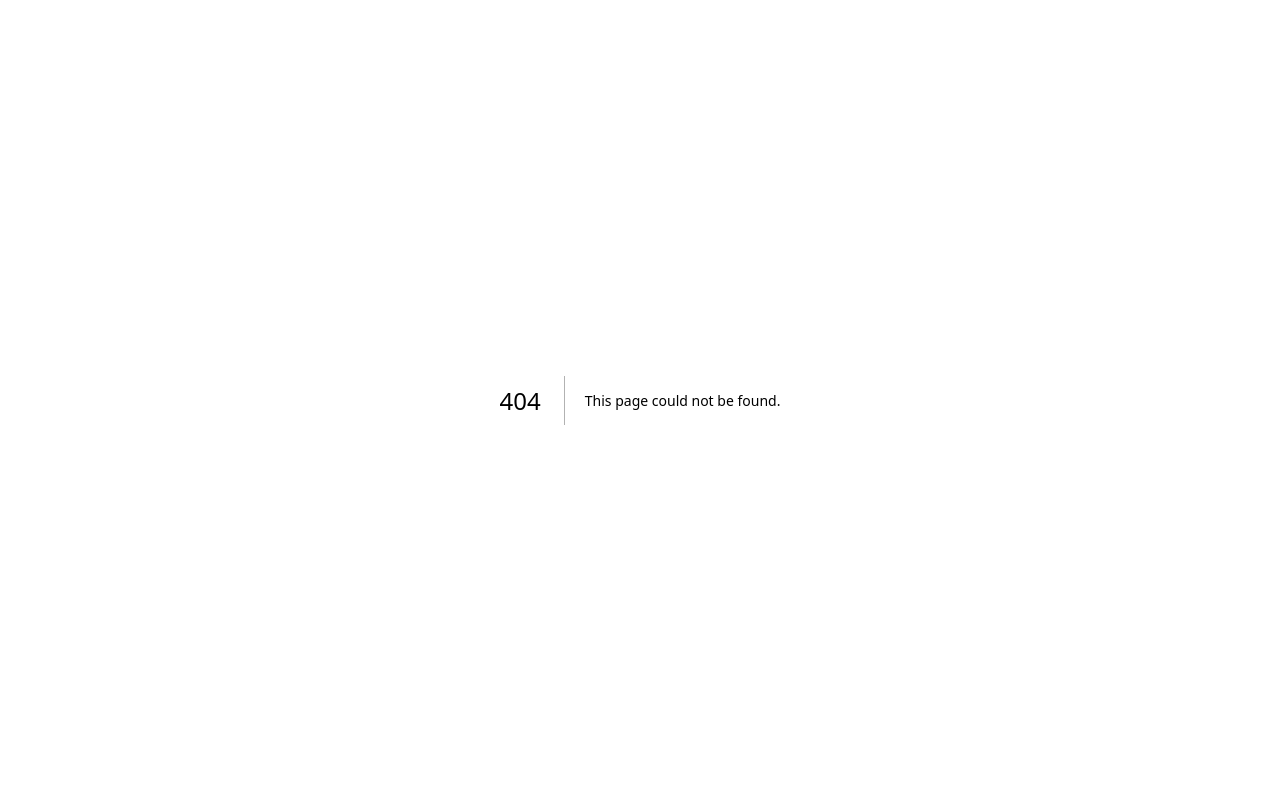
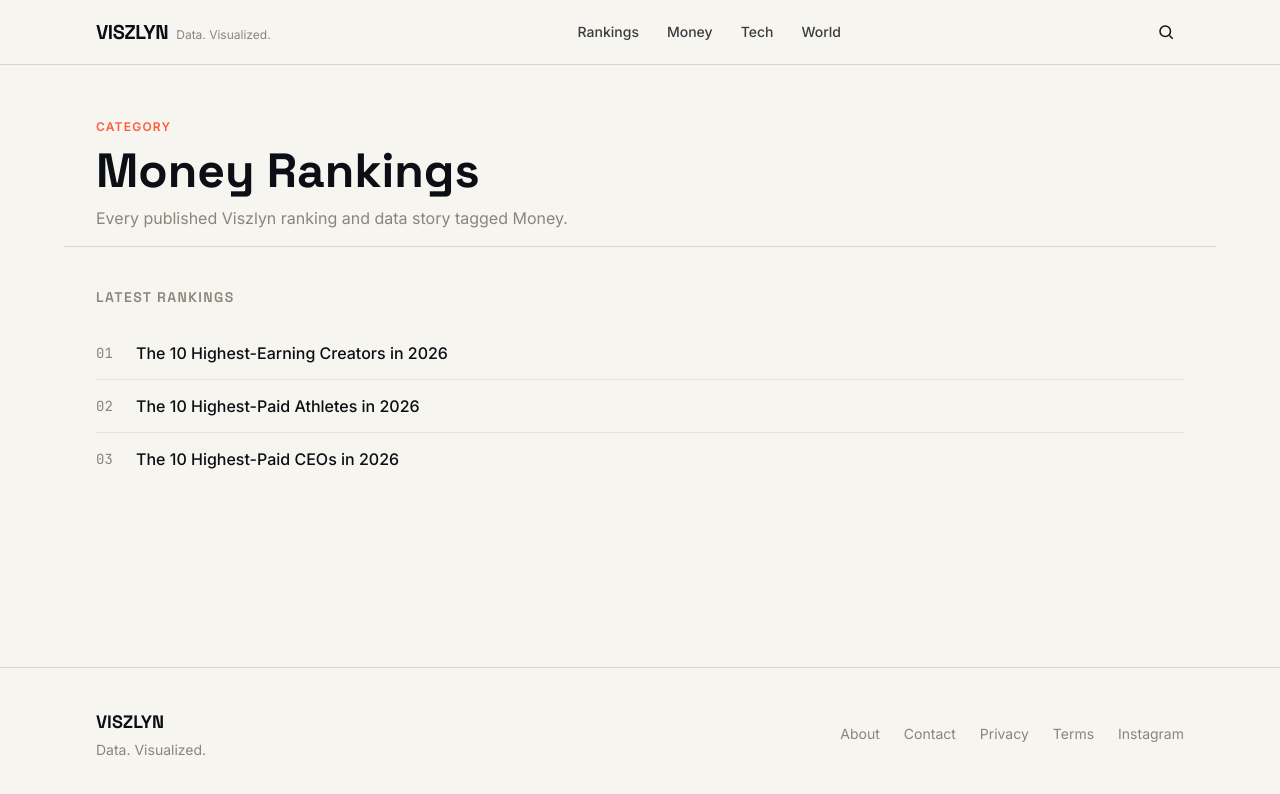
Before and after one commit to Vedang1655/viszlyn, a Next.js app: page /category/money in a window 1280 px wide. Before the commit this address had no page. Shown: the top 794 px of the page. Built offline with nearby package versions, Linux system fonts and the light colour scheme.

Commit message:
Add category pages, fix dead links, build article pipeline

```diff
--- /dev/null
+++ b/src/app/category/[slug]/page.tsx
@@ -0,0 +1,84 @@
+import type { Metadata } from "next";
+import { notFound } from "next/navigation";
+import { SiteHeader } from "@/components/SiteHeader";
+import { SiteFooter } from "@/components/SiteFooter";
+import { LatestRankings } from "@/components/LatestRankings";
+import { ALL_RANKING_ARTICLES } from "@/data/rankings";
+
+// Maps the header nav's URL slugs to the "eyebrow" tag used on article data.
+// Add an entry here whenever a new category is introduced.
+const CATEGORY_LABELS: Record<string, string> = {
+  money: "Money",
+  tech: "Tech",
+  world: "World",
+};
+
+type PageProps = {
+  params: Promise<{ slug: string }>;
+};
+
+export function generateStaticParams() {
+  return Object.keys(CATEGORY_LABELS).map((slug) => ({ slug }));
+}
+
+export async function generateMetadata({ params }: PageProps): Promise<Metadata> {
+  const { slug } = await params;
+  const label = CATEGORY_LABELS[slug];
+  if (!label) return {};
+
+  return {
+    title: `${label} Rankings | Viszlyn`,
+    description: `Browse every Viszlyn ranking and data story tagged ${label}.`,
+    alternates: {
+      canonical: `https://viszlyn.io/category/${slug}`,
+    },
+  };
+}
+
+export default async function CategoryPage({ params }: PageProps) {
+  const { slug } = await params;
+  const label = CATEGORY_LABELS[slug];
+
+  if (!label) {
+    notFound();
+  }
+
+  const matchingArticles = ALL_RANKING_ARTICLES.filter(
+    (article) => article.eyebrow.toLowerCase() === label.toLowerCase()
+  );
+
+  const rankings = matchingArticles.map((article) => ({
+    title: article.title,
+    href: `/rankings/${article.slug}`,
+  }));
+
+  return (
+    <>
+      <SiteHeader />
+      <main className="flex-1">
+        <section className="max-w-6xl mx-auto px-5 md:px-8 pt-12 pb-4">
+          <span className="font-body text-xs font-semibold tracking-widest text-signal uppercase">
+            Category
+          </span>
+          <h1 className="font-display font-bold text-3xl md:text-5xl text-ink mt-2 mb-2 leading-[1.1]">
+            {label} Rankings
+          </h1>
+          <p className="font-body text-stone max-w-2xl">
+            Every published Viszlyn ranking and data story tagged {label}.
+          </p>
+        </section>
+
+        {rankings.length > 0 ? (
+          <LatestRankings rankings={rankings} />
+        ) : (
+          <section className="max-w-6xl mx-auto px-5 md:px-8 py-16 border-t border-stone-light">
+            <p className="font-body text-stone text-center">
+              No {label} rankings published yet — check back soon.
+            </p>
+          </section>
+        )}
+      </main>
+      <SiteFooter />
+    </>
+  );
+}
--- a/src/app/page.tsx
+++ b/src/app/page.tsx
@@ -158,10 +158,10 @@ const DETAILED_ENTRIES = [
 const LATEST_RANKINGS = [
   { title: "The 10 Highest-Paid CEOs in 2026", href: "/rankings/highest-paid-ceos-2026" },
   { title: "The 10 Highest-Earning Creators in 2026", href: "/rankings/highest-earning-creators-2026" },
-  { title: "World's Most Valuable Companies", href: "/rankings/most-valuable-companies" },
+  { title: "World's Most Valuable Companies", href: "/rankings/most-valuable-companies", comingSoon: true },
   { title: "Highest-Paid Athletes in 2026", href: "/rankings/highest-paid-athletes-2026" },
-  { title: "World's Largest Cities", href: "/rankings/largest-cities" },
-  { title: "Most Visited Countries", href: "/rankings/most-visited-countries" },
+  { title: "World's Largest Cities", href: "/rankings/largest-cities", comingSoon: true },
+  { title: "Most Visited Countries", href: "/rankings/most-visited-countries", comingSoon: true },
 ];
 
 export default function Home() {
--- a/src/app/rankings/page.tsx
+++ b/src/app/rankings/page.tsx
@@ -6,9 +6,9 @@ const ALL_RANKINGS = [
   { title: "The 10 Highest-Paid CEOs in 2026", href: "/rankings/highest-paid-ceos-2026" },
   { title: "The 10 Highest-Paid Athletes in 2026", href: "/rankings/highest-paid-athletes-2026" },
   { title: "The 10 Highest-Earning Creators in 2026", href: "/rankings/highest-earning-creators-2026" },
-  { title: "World's Most Valuable Companies", href: "/rankings/most-valuable-companies" },
-  { title: "World's Largest Cities", href: "/rankings/largest-cities" },
-  { title: "Most Visited Countries", href: "/rankings/most-visited-countries" },
+  { title: "World's Most Valuable Companies", href: "/rankings/most-valuable-companies", comingSoon: true },
+  { title: "World's Largest Cities", href: "/rankings/largest-cities", comingSoon: true },
+  { title: "Most Visited Countries", href: "/rankings/most-visited-countries", comingSoon: true },
 ];
 
 export default function RankingsIndex() {
--- a/src/app/sitemap.ts
+++ b/src/app/sitemap.ts
@@ -1,8 +1,28 @@
 import type { MetadataRoute } from "next";
+import { ALL_RANKING_ARTICLES } from "@/data/rankings";
 
 const BASE_URL = "https://viszlyn.io";
 
+function safeDate(value: string): Date {
+  const parsed = new Date(value);
+  return Number.isNaN(parsed.getTime()) ? new Date() : parsed;
+}
+
 export default function sitemap(): MetadataRoute.Sitemap {
+  const rankingEntries: MetadataRoute.Sitemap = ALL_RANKING_ARTICLES.map((article) => ({
+    url: `${BASE_URL}/rankings/${article.slug}`,
+    lastModified: safeDate(article.lastUpdated),
+    changeFrequency: "weekly",
+    priority: 0.8,
+  }));
+
+  const categoryEntries: MetadataRoute.Sitemap = ["money", "tech", "world"].map((slug) => ({
+    url: `${BASE_URL}/category/${slug}`,
+    lastModified: new Date(),
+    changeFrequency: "weekly",
+    priority: 0.6,
+  }));
+
   return [
     {
       url: BASE_URL,
@@ -16,24 +36,8 @@ export default function sitemap(): MetadataRoute.Sitemap {
       changeFrequency: "daily",
       priority: 0.9,
     },
-    {
-      url: `${BASE_URL}/rankings/highest-earning-creators-2026`,
-      lastModified: new Date("2026-08-31"),
-      changeFrequency: "weekly",
-      priority: 0.8,
-    },
-    {
-      url: `${BASE_URL}/rankings/highest-paid-athletes-2026`,
-      lastModified: new Date("2026-09-05"),
-      changeFrequency: "weekly",
-      priority: 0.8,
-    },
-    {
-      url: `${BASE_URL}/rankings/highest-paid-ceos-2026`,
-      lastModified: new Date("2026-09-08"),
-      changeFrequency: "weekly",
-      priority: 0.8,
-    },
+    ...rankingEntries,
+    ...categoryEntries,
     {
       url: `${BASE_URL}/links`,
       lastModified: new Date("2026-09-05"),
--- a/src/components/LatestRankings.tsx
+++ b/src/components/LatestRankings.tsx
@@ -3,6 +3,7 @@ import Link from "next/link";
 type RankingLink = {
   title: string;
   href: string;
+  comingSoon?: boolean;
 };
 
 export function LatestRankings({ rankings }: { rankings: RankingLink[] }) {
@@ -12,21 +13,33 @@ export function LatestRankings({ rankings }: { rankings: RankingLink[] }) {
         Latest Rankings
       </h2>
       <ol className="flex flex-col">
-        {rankings.map((item, i) => (
-          <li key={item.href} className="border-b border-stone-light/60 last:border-0">
-            <Link
-              href={item.href}
-              className="flex items-center gap-4 py-3.5 group"
+        {rankings.map((item, i) =>
+          item.comingSoon ? (
+            <li
+              key={item.href}
+              className="flex items-center gap-4 py-3.5 border-b border-stone-light/60 last:border-0 opacity-50 cursor-default"
             >
               <span className="font-data text-sm text-stone w-6 shrink-0">
                 {String(i + 1).padStart(2, "0")}
               </span>
-              <span className="font-body font-medium text-ink group-hover:text-signal transition-colors">
-                {item.title}
+              <span className="font-body font-medium text-ink">{item.title}</span>
+              <span className="font-body text-[10px] font-semibold tracking-wide text-stone uppercase border border-stone-light rounded-full px-2 py-0.5 ml-auto">
+                Coming Soon
               </span>
-            </Link>
-          </li>
-        ))}
+            </li>
+          ) : (
+            <li key={item.href} className="border-b border-stone-light/60 last:border-0">
+              <Link href={item.href} className="flex items-center gap-4 py-3.5 group">
+                <span className="font-data text-sm text-stone w-6 shrink-0">
+                  {String(i + 1).padStart(2, "0")}
+                </span>
+                <span className="font-body font-medium text-ink group-hover:text-signal transition-colors">
+                  {item.title}
+                </span>
+              </Link>
+            </li>
+          )
+        )}
       </ol>
     </section>
   );
--- a/src/components/RelatedRankings.tsx
+++ b/src/components/RelatedRankings.tsx
@@ -3,12 +3,24 @@ import Link from "next/link";
 type RelatedLink = {
   title: string;
   href: string;
+  comingSoon?: boolean;
 };
 
 export function RelatedRankings({ links }: { links: RelatedLink[] }) {
   return (
     <div className="grid grid-cols-1 sm:grid-cols-2 gap-3">
-      {links.map((link) => (
+      {links.map((link) =>
+        link.comingSoon ? (
+          <div
+            key={link.href}
+            className="border border-stone-light rounded-lg p-4 flex items-center justify-between gap-2 opacity-50 cursor-default"
+          >
+            <span className="font-body font-medium text-sm text-ink">{link.title}</span>
+            <span className="font-body text-[10px] font-semibold tracking-wide text-stone uppercase border border-stone-light rounded-full px-2 py-0.5 shrink-0">
+              Coming Soon
+            </span>
+          </div>
+        ) : (
           <Link
             key={link.href}
             href={link.href}
@@ -21,7 +33,8 @@ export function RelatedRankings({ links }: { links: RelatedLink[] }) {
               →
             </span>
           </Link>
-      ))}
+        )
+      )}
     </div>
   );
 }
--- a/src/data/rankings/highest-earning-creators-2026.ts
+++ b/src/data/rankings/highest-earning-creators-2026.ts
@@ -224,8 +224,8 @@ export const highestEarningCreators2026: RankingArticle = {
 
   relatedLinks: [
     { title: "The 10 Highest-Paid CEOs in 2026", href: "/rankings/highest-paid-ceos-2026" },
-    { title: "World's Most Valuable Companies", href: "/rankings/most-valuable-companies" },
+    { title: "World's Most Valuable Companies", href: "/rankings/most-valuable-companies", comingSoon: true },
     { title: "Highest-Paid Athletes in 2026", href: "/rankings/highest-paid-athletes-2026" },
-    { title: "Richest People in the World", href: "/rankings/richest-people" },
+    { title: "Richest People in the World", href: "/rankings/richest-people", comingSoon: true },
   ],
 };
--- a/src/data/rankings/highest-paid-athletes-2026.ts
+++ b/src/data/rankings/highest-paid-athletes-2026.ts
@@ -226,7 +226,7 @@ export const highestPaidAthletes2026: RankingArticle = {
   relatedLinks: [
     { title: "The 10 Highest-Paid CEOs in 2026", href: "/rankings/highest-paid-ceos-2026" },
     { title: "The 10 Highest-Earning Creators in 2026", href: "/rankings/highest-earning-creators-2026" },
-    { title: "World's Most Valuable Companies", href: "/rankings/most-valuable-companies" },
-    { title: "Richest People in the World", href: "/rankings/richest-people" },
+    { title: "World's Most Valuable Companies", href: "/rankings/most-valuable-companies", comingSoon: true },
+    { title: "Richest People in the World", href: "/rankings/richest-people", comingSoon: true },
   ],
 };
--- a/src/data/rankings/highest-paid-ceos-2026.ts
+++ b/src/data/rankings/highest-paid-ceos-2026.ts
@@ -217,7 +217,7 @@ export const highestPaidCeos2026: RankingArticle = {
   relatedLinks: [
     { title: "The 10 Highest-Paid Athletes in 2026", href: "/rankings/highest-paid-athletes-2026" },
     { title: "The 10 Highest-Earning Creators in 2026", href: "/rankings/highest-earning-creators-2026" },
-    { title: "World's Most Valuable Companies", href: "/rankings/most-valuable-companies" },
-    { title: "Biggest AI Companies", href: "/rankings/biggest-ai-companies" },
+    { title: "World's Most Valuable Companies", href: "/rankings/most-valuable-companies", comingSoon: true },
+    { title: "Biggest AI Companies", href: "/rankings/biggest-ai-companies", comingSoon: true },
   ],
 };
--- a/src/data/rankings/types.ts
+++ b/src/data/rankings/types.ts
@@ -26,6 +26,7 @@ export type FaqItem = {
 export type RelatedLink = {
   title: string;
   href: string;
+  comingSoon?: boolean;
 };
 
 export type CalloutBox = {
```
Lines whose indentation alone changed are shown as unchanged.
